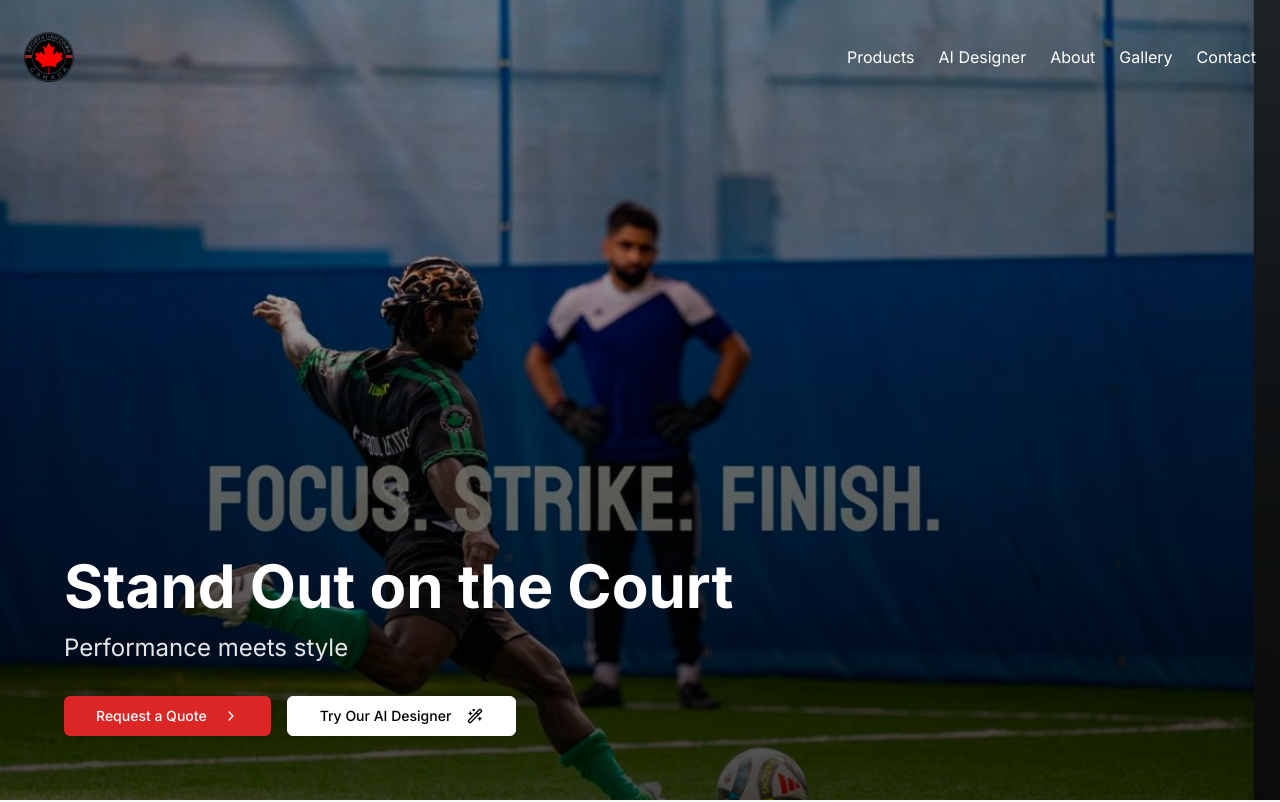
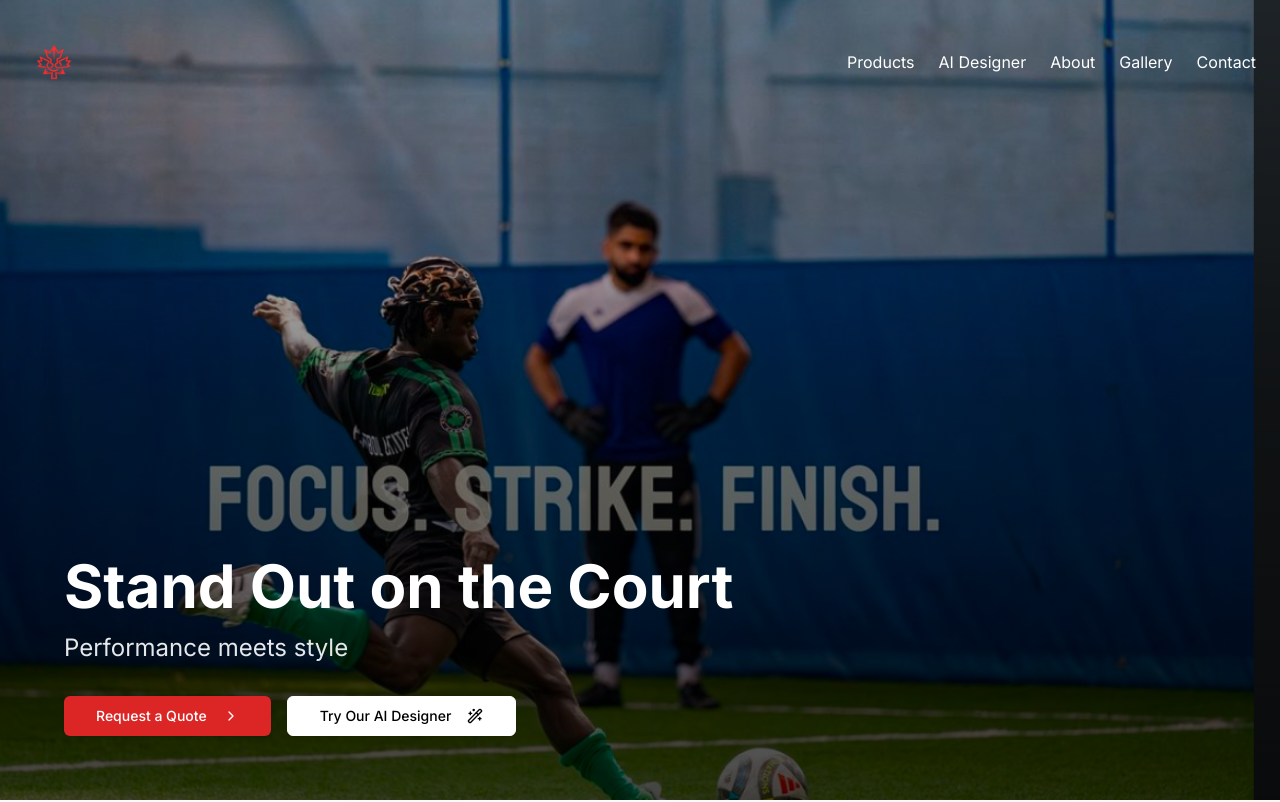
Before and after one commit to abdullah-25/sports-uniforms-canada, a Next.js app: page / in a window 1280 px wide. Shown: the top 802 px of the page. Built offline with nearby package versions, Linux system fonts and the light colour scheme.

Commit message:
new logo

```diff
--- a/components/ui/header-hero.tsx
+++ b/components/ui/header-hero.tsx
@@ -78,10 +78,10 @@ export default function ModernHeaderHero() {
                 <nav className="container mx-auto px-6 py-4 flex justify-between items-center">
                     <Link href="/" className="text-2xl font-bold text-white">
                         <Image
-                            src='/thumbnail_IMG_1937-removebg-preview.png'
+                            src='/logo.png'
                             alt="Sports Uniforms Canada"
-                            width={50}
-                            height={50}
+                            width={60}
+                            height={60}
                             priority
                         />
                     </Link>
@@ -99,7 +99,7 @@ export default function ModernHeaderHero() {
                     <Button
                         variant="outline"
                         size="icon"
-                        className="md:hidden text-white border-white hover:bg-white hover:text-black"
+                        className="md:hidden text-black border-white hover:bg-white hover:text-black"
                         onClick={() => setIsMenuOpen(!isMenuOpen)}
                     >
                         <span className="sr-only">Toggle menu</span>
--- a/components/ui/header.tsx
+++ b/components/ui/header.tsx
@@ -45,7 +45,7 @@ export default function Header() {
                 <nav className="container mx-auto px-6 py-4 flex justify-between items-center">
                     <Link href="/" className="text-2xl font-bold text-white">
                         <Image
-                            src='/thumbnail_IMG_1937-removebg-preview.png'
+                            src='/logo.png'
                             alt="Sports Uniforms Canada"
                             width={50}
                             height={50}
```
Also changed, not shown: public/logo.png (added).
